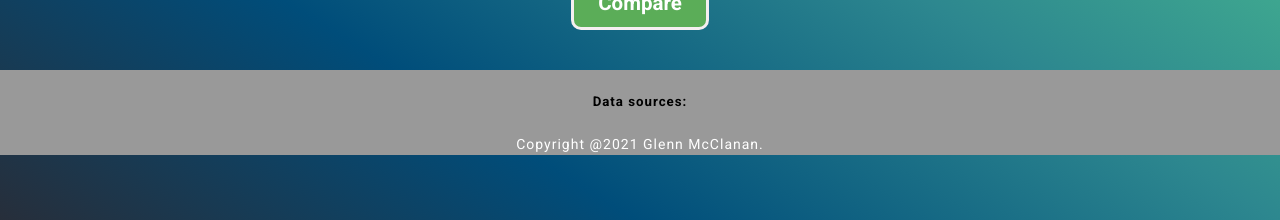
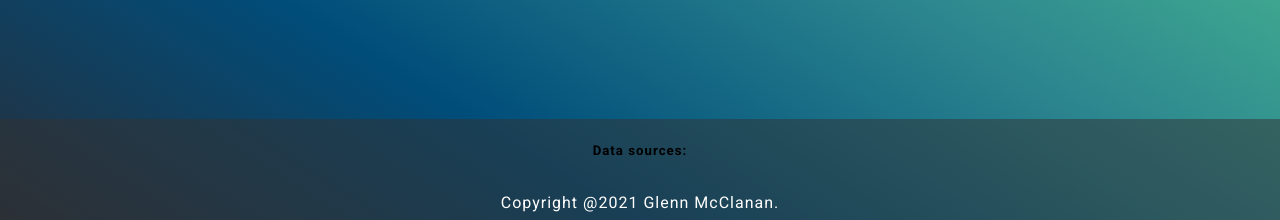
Before and after one commit to gmcln-rct/faster-than, a Vue app: page / in a window 1280 px wide. Shown: the part 577-797 px from the top of the page. Built offline with nearby package versions, Linux system fonts and the light colour scheme; a web font is replaced by a local one.

Commit message:
Refactor code

```diff
--- a/src/App.vue
+++ b/src/App.vue
@@ -29,6 +29,8 @@ export default {
   --main-brand: #5bad58;
   --dark-accent: #004d7a;
   --dark-shades: #17161c;
+
+  --highlight-yellow: #ebe18e;
 
   --base-size: 16px;
   --medium-size: calc(16px + (22 - 16) * ((100vw - 300px) / (1600 - 300)));
--- a/src/components/TheFooter.vue
+++ b/src/components/TheFooter.vue
@@ -29,15 +29,23 @@ footer {
   display: flex;
   justify-content: center;
   flex-direction: column;
+  align-items: center;
   width: 100%;
-  align-items: center;
+
+  position: fixed;
+  left: 0;
+  bottom: 0;
+  width: 100%;
+
+  margin: 2vmin 0 0 0;
 
   /* height: 5rem; */
-  background-color: #999;
+  background-color: rgba(50, 50, 50, 0.5);
 }
 
 footer p {
-  font-size: 14px;
+  padding: 1vmin 0;
+  font-size: var(--base-size);
   color: #fff;
 }
 </style>
--- a/src/components/TheSelector.vue
+++ b/src/components/TheSelector.vue
@@ -114,26 +114,26 @@ export default {
 
       return animalImg;
     },
-    getAnimalName(animalId) {
-      let selectedAnimal;
-      if (animalId !== 'noanimal') {
-        let animal = animals.find(x => x.id === animalId);
-        selectedAnimal = animal;
-      } else {
-        return 'NA';
-      }
-      return selectedAnimal.commonName;
-    },
-    getAnimalScientificName(animalId) {
-      let selectedAnimal;
-      if (animalId !== 'noanimal') {
-        let animal = animals.find(x => x.id === animalId);
-        selectedAnimal = animal;
-      } else {
-        return 'NA';
-      }
-      return selectedAnimal.scientificName;
-    },
+    // getAnimalName(animalId) {
+    //   let selectedAnimal;
+    //   if (animalId !== 'noanimal') {
+    //     let animal = animals.find(x => x.id === animalId);
+    //     selectedAnimal = animal;
+    //   } else {
+    //     return 'NA';
+    //   }
+    //   return selectedAnimal.commonName;
+    // },
+    // getAnimalScientificName(animalId) {
+    //   let selectedAnimal;
+    //   if (animalId !== 'noanimal') {
+    //     let animal = animals.find(x => x.id === animalId);
+    //     selectedAnimal = animal;
+    //   } else {
+    //     return 'NA';
+    //   }
+    //   return selectedAnimal.scientificName;
+    // },
     getAnimal(animalId) {
       let selectedAnimal;
       if (animalId !== 'noanimal') {
@@ -155,26 +155,6 @@ export default {
   justify-content: center;
   /* margin: 1vmin auto; */
   padding: 2vmin 0;
-  /* background-color: #0076bb; */
-  /* background: var(--light-shades); fallback for old browsers */
-  /* background: -webkit-linear-gradient(
-    to bottom,
-    #f2fcfe,
-    var(--dark-shades) */
-  /* ); Chrome 10-25, Safari 5.1-6 */
-  /* background: linear-gradient(
-    to bottom,
-    #f2fcfe,
-    var(--dark-shades) */
-  /* ); W3C, IE 10+/ Edge, Firefox 16+, Chrome 26+, Opera 12+, Safari 7+ */
-  /* background-image: linear-gradient(
-    to right top,
-    #272e3a,
-    #004d7a,
-    #2d878f,
-    #4bbe90,
-    #c5ee6d
-  ); */
 }
 
 .compare-selects {
@@ -248,8 +228,8 @@ button:active {
 
 .animal-img {
   padding: 2vmin 0;
-  width: 250px;
-  height: 250px;
+  width: 200px;
+  height: 200px;
 }
 
 .small {
@@ -267,8 +247,8 @@ button:active {
   flex-direction: column;
   justify-content: center;
 
-  width: 320px;
-  margin: 2vmin auto;
+  max-width: 40rem;
+  margin: 0 auto;
   padding: 1vmin 0;
 
   font-family: merriweather, serif;
@@ -277,9 +257,18 @@ button:active {
 
   color: #fff;
   background-color: var(--main-brand);
+
+  border-radius: 10px;
+  border: 3px solid #ebe18e;
+
+  box-shadow: 0 2.8px 2.2px rgba(0, 0, 0, 0.034),
+    0 6.7px 5.3px rgba(0, 0, 0, 0.048), 0 12.5px 10px rgba(0, 0, 0, 0.06),
+    0 22.3px 17.9px rgba(0, 0, 0, 0.072), 0 41.8px 33.4px rgba(0, 0, 0, 0.086),
+    0 100px 80px rgba(0, 0, 0, 0.12);
 }
 
 .winnerSection h4 {
+  color: var(--light-shade);
   font-size: calc(16px + (28 - 16) * ((100vw - 300px) / (1600 - 300)));
 }
 .winnerSection p {
--- a/src/components/ui/BaseCard.vue
+++ b/src/components/ui/BaseCard.vue
@@ -10,6 +10,6 @@
   box-shadow: 0 2px 8px rgba(0, 0, 0, 0.26);
   padding: 1rem;
   margin: 2rem auto;
-  max-width: 40rem;
+  max-width: 30rem;
 }
 </style>
```
